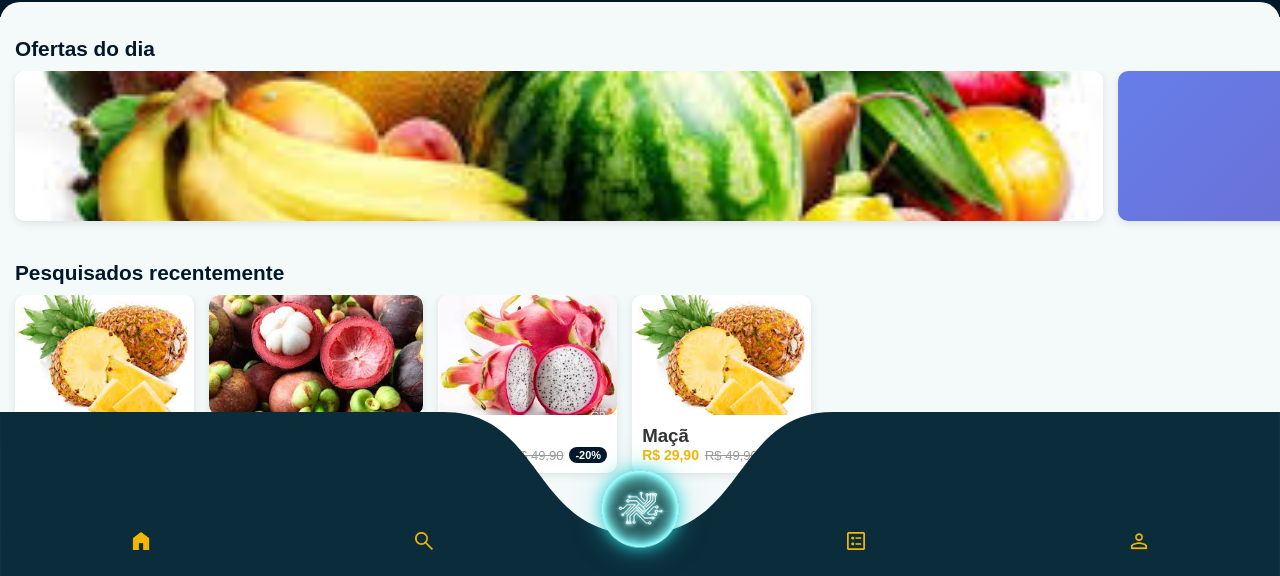
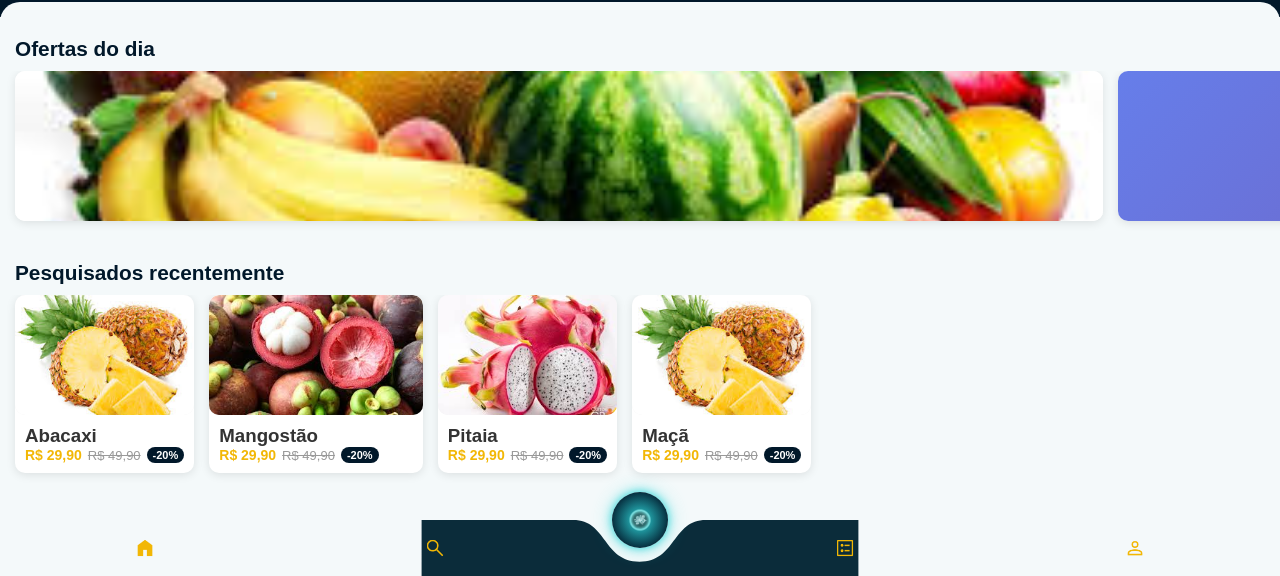
Before and after one commit to kassiamfcosta/MercAI, a plain HTML site: page Contextro - MercAI/Mercai_/inicio.html in a window 1280 px wide. Shown: the part 224-800 px from the top of the page. Drawn offline with Linux system fonts and the light colour scheme.

Commit message:
fix: Reduz tamanho da navbar inferior em todas as paginas
- Reduz altura da navbar de 70px para 56px
- Reduz tamanho do botao central de 76px para 56px
- Reduz icone do botao central de 150px para 40px
- Ajusta posicao do botao central (top: -28px ao inves de -35px)
- Reduz tamanho dos icones laterais de 24px para 22px
- Ajusta padding-bottom do content-area de 85px para 72px
- Ajusta espacamento lateral de 150px para 120px
- Ajusta altura do SVG de fundo para 56px

Arquivos alterados:
- inicio.html
- lista_de_compras.html
- mercados_proximos.html
- perfil.html
- pesquisar_produto.html
- planos.html

Isso melhora a visibilidade do conteudo principal, reduzindo a area ocupada pela navbar inferior.

```diff
--- a/Contextro - MercAI/Mercai_/inicio.html
+++ b/Contextro - MercAI/Mercai_/inicio.html
@@ -37,7 +37,7 @@
         }
 
         .content-area {
-            padding-bottom: 85px;
+            padding-bottom: 72px;
         }
 
         /* ===== TOP SECTION ===== */
@@ -309,7 +309,7 @@
   bottom: 0;
   left: 0;
   width: 100vw;
-  height: 70px;
+  height: 56px;
   background: transparent;
   display: flex;
   justify-content: space-around;
@@ -323,7 +323,7 @@
             bottom: 0;
             left: 0;
             width: 100%;
-            height: auto;
+            height: 56px;
             display: block;
             z-index: -1;
         }
@@ -336,8 +336,8 @@
         }
 
         .nav-item img {
-            width: 24px;
-            height: 24px;
+            width: 22px;
+            height: 22px;
             transition: transform 0.2s ease;
         }
 
@@ -348,40 +348,40 @@
         /* Botão central (flutuante com brilho) */
         .nav-center-item {
             position: absolute;
-            top: -35px;
+            top: -28px;
             left: 50%;
             transform: translateX(-50%);
             z-index: 5;
         }
 
         .nav-center-button {
-            width: 76px;
-            height: 76px;
+            width: 56px;
+            height: 56px;
             border-radius: 50%;
             border: none;
             background: radial-gradient(circle at center, #2ed5d8 0%, #01182a 80%);
             display: flex;
             justify-content: center;
             align-items: center;
-            box-shadow: 0 0 15px #2ed5d8, 0 0 30px rgba(46, 213, 216, 0.5);
+            box-shadow: 0 0 10px #2ed5d8, 0 0 20px rgba(46, 213, 216, 0.45);
             cursor: pointer;
             transition: transform 0.2s ease, box-shadow 0.2s ease;
         }
 
         .nav-center-button:hover {
             transform: translateY(-3px) scale(1.05);
-            box-shadow: 0 0 20px #2ed5d8, 0 0 40px rgba(46, 213, 216, 0.6);
+            box-shadow: 0 0 15px #2ed5d8, 0 0 30px rgba(46, 213, 216, 0.55);
         }
 
         /* Ícone dentro do botão */
         .nav-center-button img {
-            width: 150px;
-            height: 150px;
+            width: 40px;
+            height: 40px;
         }
 
 /* Itens laterais reposicionados corretamente */
 .nav-item:nth-of-type(2) {
-  margin-right: 150px; /* espaço antes do botão central */
+  margin-right: 120px; /* espaço antes do botão central */
 }
 
 
```
Also changed, not shown: Contextro - MercAI/Mercai_/lista_de_compras.html (+13 -13 lines), Contextro - MercAI/Mercai_/mercados_proximos.html (+13 -13 lines), Contextro - MercAI/Mercai_/perfil.html (+9 -9 lines), Contextro - MercAI/Mercai_/pesquisar_produto.html (+13 -13 lines), Contextro - MercAI/Mercai_/planos.html (+9 -9 lines).
